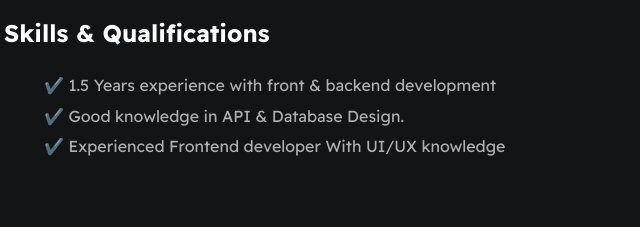
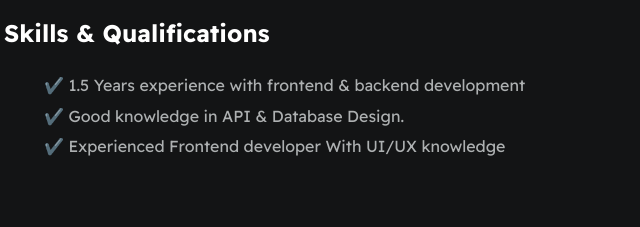
Before and after one commit to gautamkmahato/Resume, a plain HTML site: page index.html in a window 1280 px wide. Shown: the part 312-539 px from the top of the page, 302-942 px from the left. Drawn offline with Linux system fonts and the light colour scheme.

Commit message:
first message

```diff
--- a/index.html
+++ b/index.html
@@ -32,7 +32,7 @@
             <section class="section--page">
                 <h2>Skills & Qualifications</h2>
                 <ul id="qualifications--list">
-                    <li>✔️ 1.5 Years experience with front & backend development</li>
+                    <li>✔️ 1.5 Years experience with frontend & backend development</li>
                     <li>✔️ Good knowledge in API & Database Design.</li>
                     <li>✔️ Experienced Frontend developer With UI/UX knowledge </li>
                 </ul>
```
